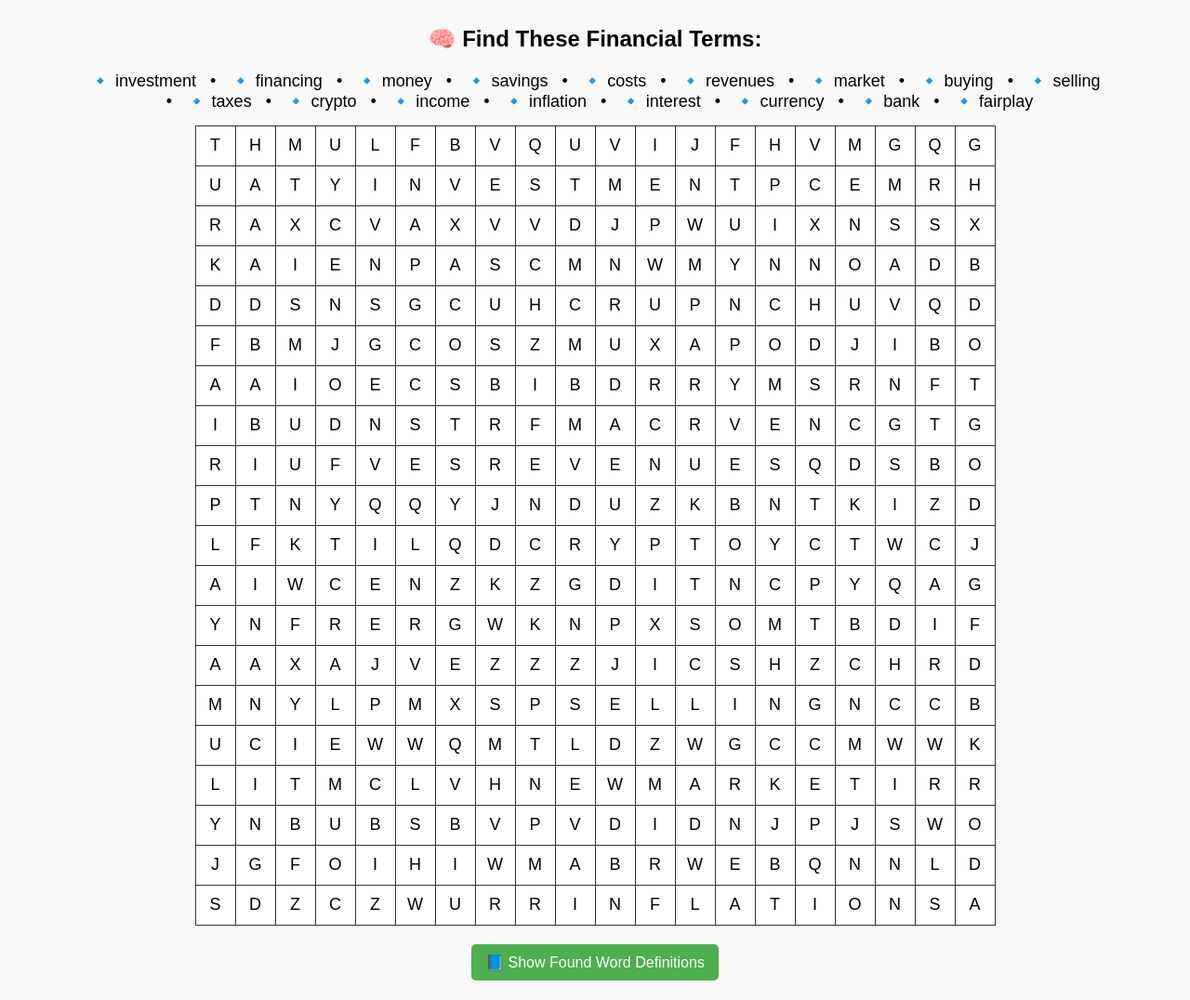
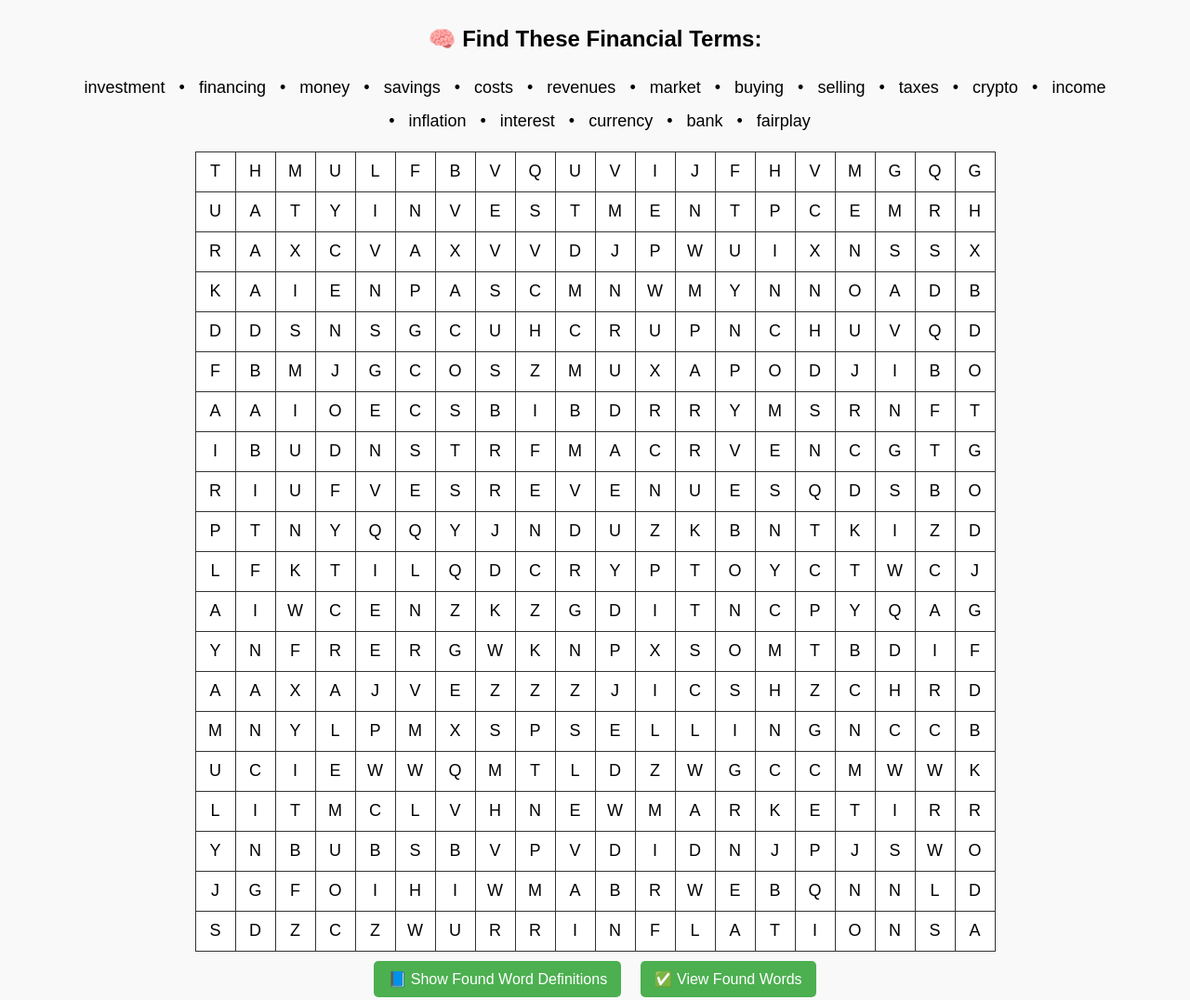
Before and after one commit to Plasma-Adry/Cruciverba, a website: page prova.html in a window 1280 px wide. Shown: the whole page at 93% size. Drawn offline with Linux system fonts and the light colour scheme.

Commit message:
Update prova.html

```diff
--- a/prova.html
+++ b/prova.html
@@ -1,4 +1,3 @@
-
 <!DOCTYPE html>
 <html lang="en">
 <head>
@@ -20,6 +19,11 @@
       max-width: 90%;
       margin-left: auto;
       margin-right: auto;
+      line-height: 2;
+    }
+    .found-word {
+      text-decoration: underline;
+      font-weight: bold;
     }
     table {
       margin: auto;
@@ -41,7 +45,7 @@
       color: white;
     }
     button {
-      margin-top: 20px;
+      margin: 10px 8px;
       padding: 10px 15px;
       font-size: 16px;
       cursor: pointer;
@@ -61,30 +65,39 @@
 <div id="wordList"></div>
 <table id="crossword"></table>
 <button onclick="showAllDefinitions()">📘 Show Found Word Definitions</button>
+<button onclick="showFoundWords()">✅ View Found Words</button>
 
 <script>
 const words = {
-  "investment": "The act of allocating resources with the expectation of generating profit.",
-  "financing": "Providing funds for business activities or making purchases.",
-  "money": "A medium of exchange that facilitates trade.",
-  "savings": "Money that is not spent and set aside for future use.",
-  "costs": "Expenses required to produce or acquire something.",
-  "revenues": "Income generated from normal business operations.",
-  "market": "A system where buyers and sellers interact to exchange goods or services.",
-  "buying": "The act of acquiring something in exchange for money.",
-  "selling": "The act of offering goods or services for money.",
-  "taxes": "Compulsory financial charges imposed by a government.",
-  "crypto": "Digital currency secured by cryptography.",
-  "income": "Money received, typically on a regular basis, for work or investments.",
-  "inflation": "The rate at which the general level of prices rises.",
-  "interest": "A charge for the use of borrowed money.",
-  "currency": "A system of money in use in a country.",
-  "bank": "A financial institution that accepts deposits and grants loans.",
-  "fairplay": "Acting honestly and following rules, especially in business."
+  "investment": "Investment refers to the allocation of money or resources into assets, ventures, or projects with the aim of generating future income or profit. (Investimento: allocazione di denaro o risorse in attività per generare reddito futuro)",
+  "financing": "Financing involves providing funds for business activities, making purchases, or investing, often through loans, credit, or capital raising. (Finanziamento: fornitura di fondi per attività aziendali, acquisti o investimenti)",
+  "money": "Money is a universally accepted medium of exchange used to facilitate transactions for goods and services. (Denaro: mezzo di scambio accettato universalmente)",
+  "savings": "Savings is the portion of income not spent but reserved for future use, typically stored in banks or financial institutions. (Risparmio: parte del reddito non spesa e conservata per il futuro)",
+  "costs": "Costs are the monetary valuation of effort, materials, resources, time, and utilities consumed to produce goods or services. (Costi: valore monetario di risorse usate per produrre beni o servizi)",
+  "revenues": "Revenues represent the total income a business earns from its normal operations, including the sale of goods or services. (Entrate: reddito totale guadagnato da un'azienda)",
+  "market": "A market is a structure that allows buyers and sellers to exchange any type of goods, services, and information. (Mercato: struttura per lo scambio di beni e servizi)",
+  "buying": "Buying is the act of acquiring goods or services in exchange for money. (Acquisto: atto di ottenere beni o servizi in cambio di denaro)",
+  "selling": "Selling involves offering goods or services to customers in return for payment. (Vendita: offerta di beni o servizi in cambio di pagamento)",
+  "taxes": "Taxes are mandatory financial charges imposed by a government to fund public expenditures and services. (Tasse: oneri finanziari imposti dal governo)",
+  "crypto": "Crypto refers to digital or virtual currencies secured by cryptography, often decentralized through blockchain technology. (Criptovalute: valute digitali basate su crittografia)",
+  "income": "Income is the money an individual or entity receives regularly from work, investments, or other sources. (Reddito: denaro ricevuto regolarmente)",
+  "inflation": "Inflation is the rate at which the general level of prices for goods and services rises, eroding purchasing power. (Inflazione: aumento generale dei prezzi)",
+  "interest": "Interest is the cost of borrowing money, expressed as a percentage of the loan amount, typically paid by borrowers to lenders. (Interesse: costo del denaro preso in prestito)",
+  "currency": "Currency is a system of money in common use within a particular country or economic region. (Valuta: sistema monetario di un paese)",
+  "bank": "A bank is a financial institution licensed to receive deposits, offer loans, and provide various financial services to customers. (Banca: istituto che gestisce depositi e prestiti)",
+  "fairplay": "Financial Fair Play refers to rules introduced by organizations like UEFA to ensure football clubs operate within their financial means, promoting transparency and long-term stability. (Fair Play Finanziario: regole per garantire sostenibilità finanziaria nei club sportivi)"
 };
 
 const wordList = Object.keys(words);
-document.getElementById("wordList").innerHTML = wordList.map(w => `🔹 ${w}`).join(" &nbsp;&nbsp;•&nbsp;&nbsp; ");
+let foundWords = [];
+
+function updateWordListDisplay() {
+  document.getElementById("wordList").innerHTML = wordList.map(w => {
+    return `<span id="word-${w}" class="${foundWords.includes(w) ? 'found-word' : ''}">${foundWords.includes(w) ? `_${w}_` : w}</span>`;
+  }).join(" &nbsp;&nbsp;•&nbsp;&nbsp; ");
+}
+
+updateWordListDisplay();
 
 const gridSize = 20;
 let grid = Array.from({ length: gridSize }, () => Array(gridSize).fill(""));
@@ -166,7 +179,6 @@ function renderGrid() {
 }
 
 let selected = [];
-let foundWords = [];
 
 function handleCellClick(e) {
   const td = e.target;
@@ -191,6 +203,7 @@ function checkWordMatches() {
     if (isFound && !foundWords.includes(word)) {
       foundWords.push(word);
       alert(`✅ You found "${word}"!\n\n📘 ${words[word]}`);
+      updateWordListDisplay();
     }
   });
 
@@ -206,10 +219,19 @@ function showAllDefinitions() {
   }
 
   let message = foundWords.map(w => `🔹 ${w}:\n${words[w]}`).join("\n\n");
-  alert("📚 Definitions of found words:\n\n" + message);
+  alert("📚 Definitions of Found Words:\n\n" + message);
 }
 
-// Initialize
+function showFoundWords() {
+  if (foundWords.length === 0) {
+    alert("❗No words found yet.");
+    return;
+  }
+
+  alert("✅ Words you have found so far:\n\n" + foundWords.map(w => "🔸 " + w).join("\n"));
+}
+
+// Game init
 placeWords();
 fillGridRandom();
 renderGrid();
```
